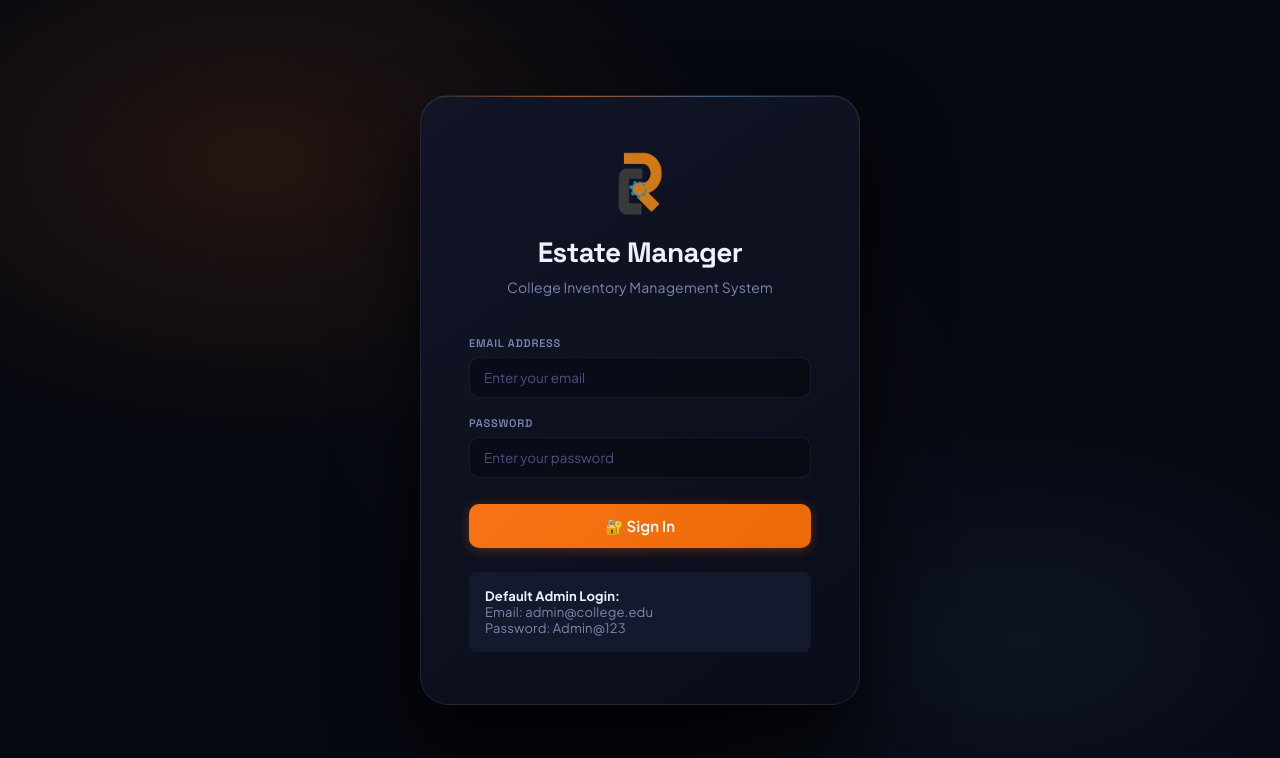
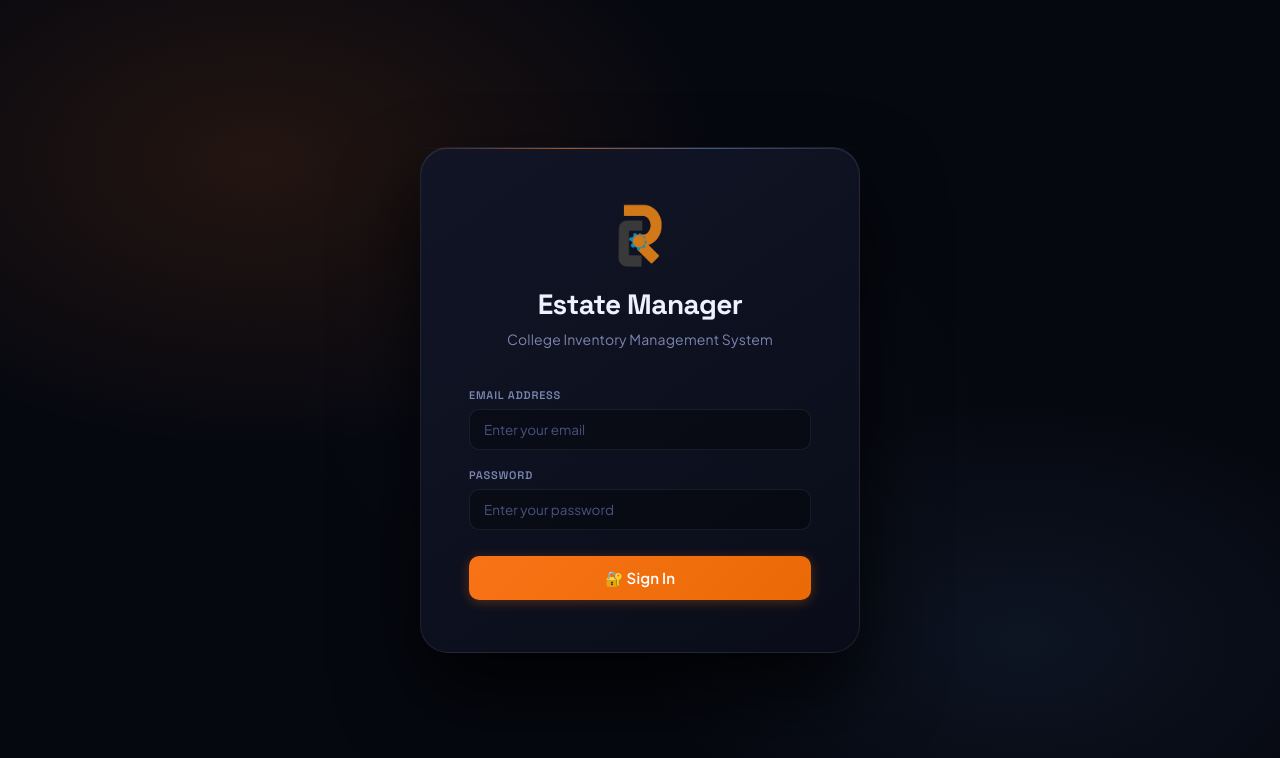
Before and after one commit to Dhanush0720/invertory_system, a React (Create React App) app in the folder frontend/: page /login in a window 1280 px wide. Shown: the top 758 px of the page. Built offline with nearby package versions, Linux system fonts and the light colour scheme; no server answers.

Commit message:
Remove default admin login details from LoginPage
Removed default admin login information from LoginPage.

```diff
--- a/frontend/src/pages/LoginPage.js
+++ b/frontend/src/pages/LoginPage.js
@@ -83,11 +83,6 @@ export default function LoginPage() {
           </button>
         </form>
 
-        <div style={{ marginTop: 24, padding: 16, background: 'var(--surface2)', borderRadius: 8, fontSize: 13, color: 'var(--text2)' }}>
-          <strong style={{ color: 'var(--text)' }}>Default Admin Login:</strong><br />
-          Email: admin@college.edu<br />
-          Password: Admin@123
-        </div>
       </div>
     </div>
   );
```
